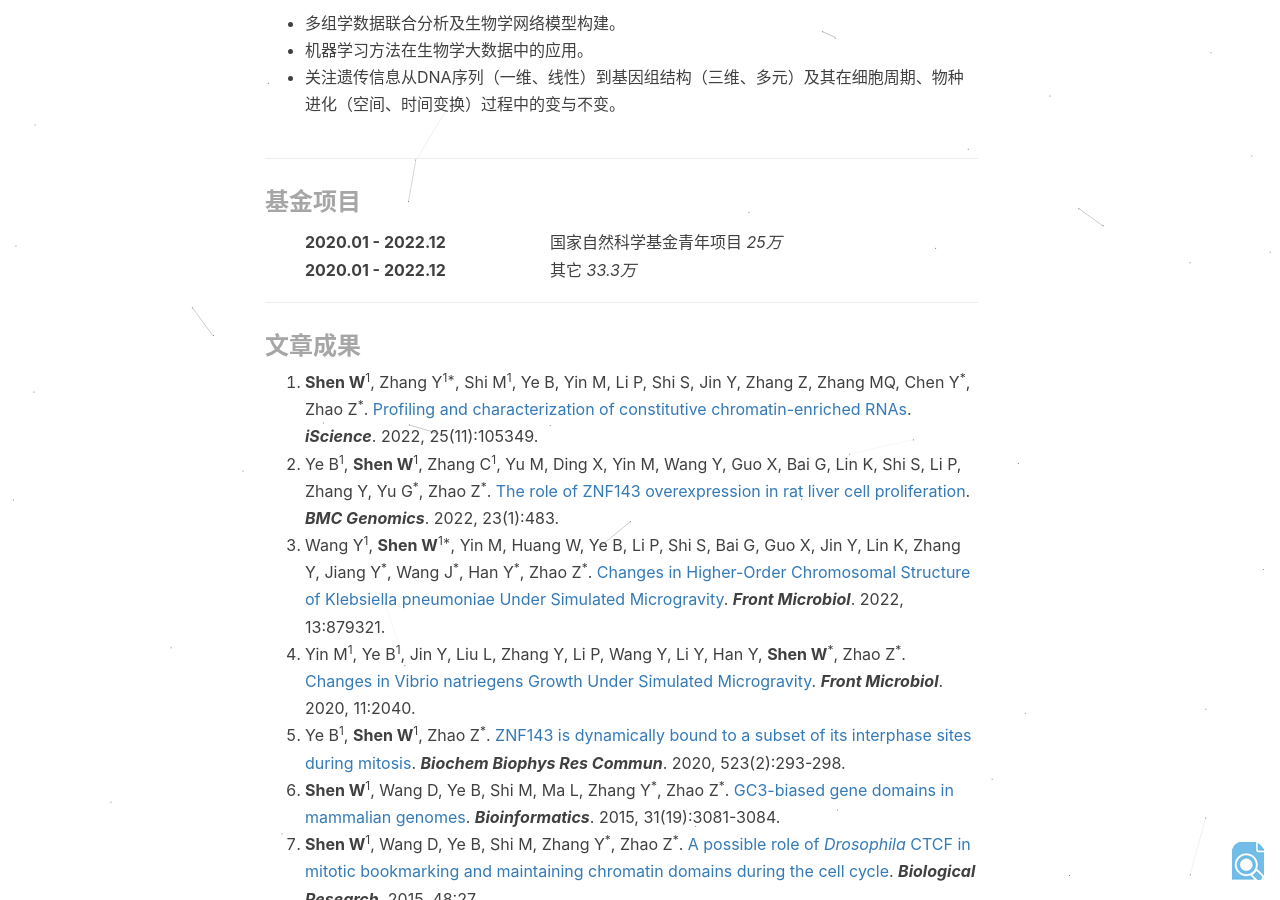
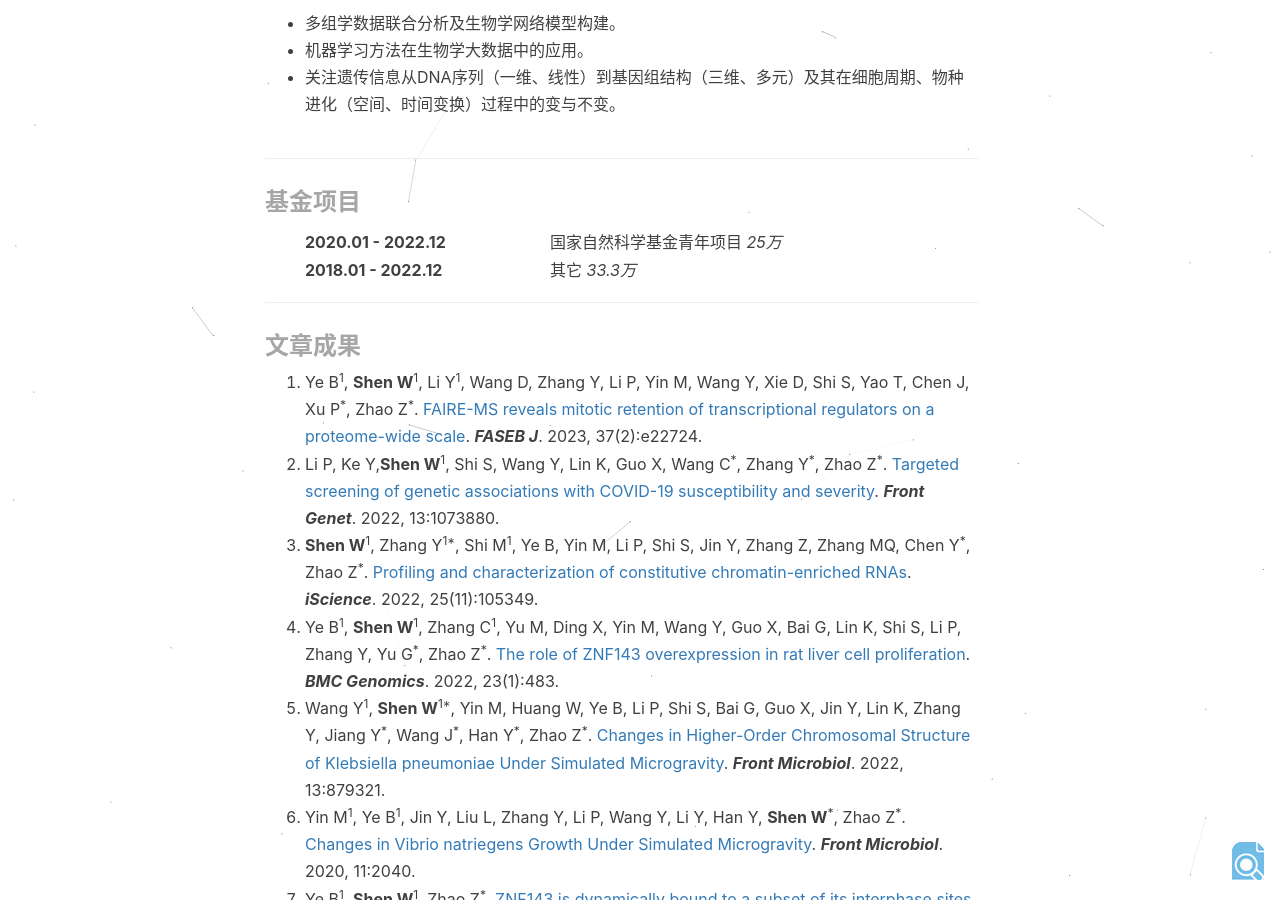
Before and after one commit to WenlongShen/WenlongShen.github.io, a Jekyll site: the page built from resume.html, in a window 1280 px wide and 900 px high, scrolled down 932 px. Built offline with Jekyll 4.4.1, drawn with Linux system fonts in a browser that asks for light colours; comment, search, counter and statistics services are not loaded.

Commit message:
Update resume.html

```diff
--- a/resume.html
+++ b/resume.html
@@ -45,12 +45,14 @@ header-img: "img/bg/about.jpg"
     <dl>
        <dt>2020.01 - 2022.12</dt>
        <dd>国家自然科学基金青年项目 <em>25万</em></dd>
-       <dt>2020.01 - 2022.12</dt>
+       <dt>2018.01 - 2022.12</dt>
        <dd>其它 <em>33.3万</em></dd>
     </dl>
     <hr>
     <h3 id="文章成果">文章成果</h3>
       <ol>
+        <li>Ye B<sup>1</sup>, <strong>Shen W</strong><sup>1</sup>, Li Y<sup>1</sup>, Wang D, Zhang Y, Li P, Yin M, Wang Y, Xie D, Shi S, Yao T, Chen J, Xu P<sup>*</sup>, Zhao Z<sup>*</sup>. <a target="_blank" href="https://faseb.onlinelibrary.wiley.com/doi/10.1096/fj.202201038RRR">FAIRE-MS reveals mitotic retention of transcriptional regulators on a proteome-wide scale</a>. <strong><em>FASEB J</em></strong>. 2023, 37(2):e22724.</li>
+        <li>Li P, Ke Y,<strong>Shen W</strong><sup>1</sup>, Shi S, Wang Y, Lin K, Guo X, Wang C<sup>*</sup>, Zhang Y<sup>*</sup>, Zhao Z<sup>*</sup>. <a target="_blank" href="https://www.frontiersin.org/articles/10.3389/fgene.2022.1073880/full">Targeted screening of genetic associations with COVID-19 susceptibility and severity</a>. <strong><em>Front Genet</em></strong>. 2022, 13:1073880.</li>
         <li><strong>Shen W</strong><sup>1</sup>, Zhang Y<sup>1*</sup>, Shi M<sup>1</sup>, Ye B, Yin M, Li P, Shi S, Jin Y, Zhang Z, Zhang MQ, Chen Y<sup>*</sup>, Zhao Z<sup>*</sup>. <a target="_blank" href="https://www.cell.com/iscience/fulltext/S2589-0042(22)01621-2">Profiling and characterization of constitutive chromatin-enriched RNAs</a>. <strong><em>iScience</em></strong>. 2022, 25(11):105349.</li>
         <li>Ye B<sup>1</sup>, <strong>Shen W</strong><sup>1</sup>, Zhang C<sup>1</sup>, Yu M, Ding X, Yin M, Wang Y, Guo X, Bai G, Lin K, Shi S, Li P, Zhang Y, Yu G<sup>*</sup>, Zhao Z<sup>*</sup>. <a target="_blank" href="https://bmcgenomics.biomedcentral.com/articles/10.1186/s12864-022-08714-2">The role of ZNF143 overexpression in rat liver cell proliferation</a>. <strong><em>BMC Genomics</em></strong>. 2022, 23(1):483.</li>
         <li>Wang Y<sup>1</sup>, <strong>Shen W</strong><sup>1*</sup>, Yin M, Huang W, Ye B, Li P, Shi S, Bai G, Guo X, Jin Y, Lin K, Zhang Y, Jiang Y<sup>*</sup>, Wang J<sup>*</sup>, Han Y<sup>*</sup>, Zhao Z<sup>*</sup>. <a target="_blank" href="https://www.frontiersin.org/articles/10.3389/fmicb.2022.879321/full">Changes in Higher-Order Chromosomal Structure of Klebsiella pneumoniae Under Simulated Microgravity</a>. <strong><em>Front Microbiol</em></strong>. 2022, 13:879321.</li>
@@ -98,12 +100,14 @@ header-img: "img/bg/about.jpg"
        <dt>2020.01 - 2022.12</dt>
        <dd>Young Scientists Fund of the National Natural Science
 Foundation of China <em>250K CNY</em></dd>
-       <dt>2020.01 - 2022.12</dt>
+       <dt>2018.01 - 2022.12</dt>
        <dd>Others <em>333K CNY</em></dd>
     </dl>
     <hr>
     <h3 id="Publications">Publications</h3>
       <ol>
+        <li>Ye B<sup>1</sup>, <strong>Shen W</strong><sup>1</sup>, Li Y<sup>1</sup>, Wang D, Zhang Y, Li P, Yin M, Wang Y, Xie D, Shi S, Yao T, Chen J, Xu P<sup>*</sup>, Zhao Z<sup>*</sup>. <a target="_blank" href="https://faseb.onlinelibrary.wiley.com/doi/10.1096/fj.202201038RRR">FAIRE-MS reveals mitotic retention of transcriptional regulators on a proteome-wide scale</a>. <strong><em>FASEB J</em></strong>. 2023, 37(2):e22724.</li>
+        <li>Li P, Ke Y,<strong>Shen W</strong><sup>1</sup>, Shi S, Wang Y, Lin K, Guo X, Wang C<sup>*</sup>, Zhang Y<sup>*</sup>, Zhao Z<sup>*</sup>. <a target="_blank" href="https://www.frontiersin.org/articles/10.3389/fgene.2022.1073880/full">Targeted screening of genetic associations with COVID-19 susceptibility and severity</a>. <strong><em>Front Genet</em></strong>. 2022, 13:1073880.</li>
         <li><strong>Shen W</strong><sup>1</sup>, Zhang Y<sup>1*</sup>, Shi M<sup>1</sup>, Ye B, Yin M, Li P, Shi S, Jin Y, Zhang Z, Zhang MQ, Chen Y<sup>*</sup>, Zhao Z<sup>*</sup>. <a target="_blank" href="https://www.cell.com/iscience/fulltext/S2589-0042(22)01621-2">Profiling and characterization of constitutive chromatin-enriched RNAs</a>. <strong><em>iScience</em></strong>. 2022, 25(11):105349.</li>
         <li>Ye B<sup>1</sup>, <strong>Shen W</strong><sup>1</sup>, Zhang C<sup>1</sup>, Yu M, Ding X, Yin M, Wang Y, Guo X, Bai G, Lin K, Shi S, Li P, Zhang Y, Yu G<sup>*</sup>, Zhao Z<sup>*</sup>. <a target="_blank" href="https://bmcgenomics.biomedcentral.com/articles/10.1186/s12864-022-08714-2">The role of ZNF143 overexpression in rat liver cell proliferation</a>. <strong><em>BMC Genomics</em></strong>. 2022, 23(1):483.</li>
         <li>Wang Y<sup>1</sup>, <strong>Shen W</strong><sup>1*</sup>, Yin M, Huang W, Ye B, Li P, Shi S, Bai G, Guo X, Jin Y, Lin K, Zhang Y, Jiang Y<sup>*</sup>, Wang J<sup>*</sup>, Han Y<sup>*</sup>, Zhao Z<sup>*</sup>. <a target="_blank" href="https://www.frontiersin.org/articles/10.3389/fmicb.2022.879321/full">Changes in Higher-Order Chromosomal Structure of Klebsiella pneumoniae Under Simulated Microgravity</a>. <strong><em>Front Microbiol</em></strong>. 2022, 13:879321.</li>
```
